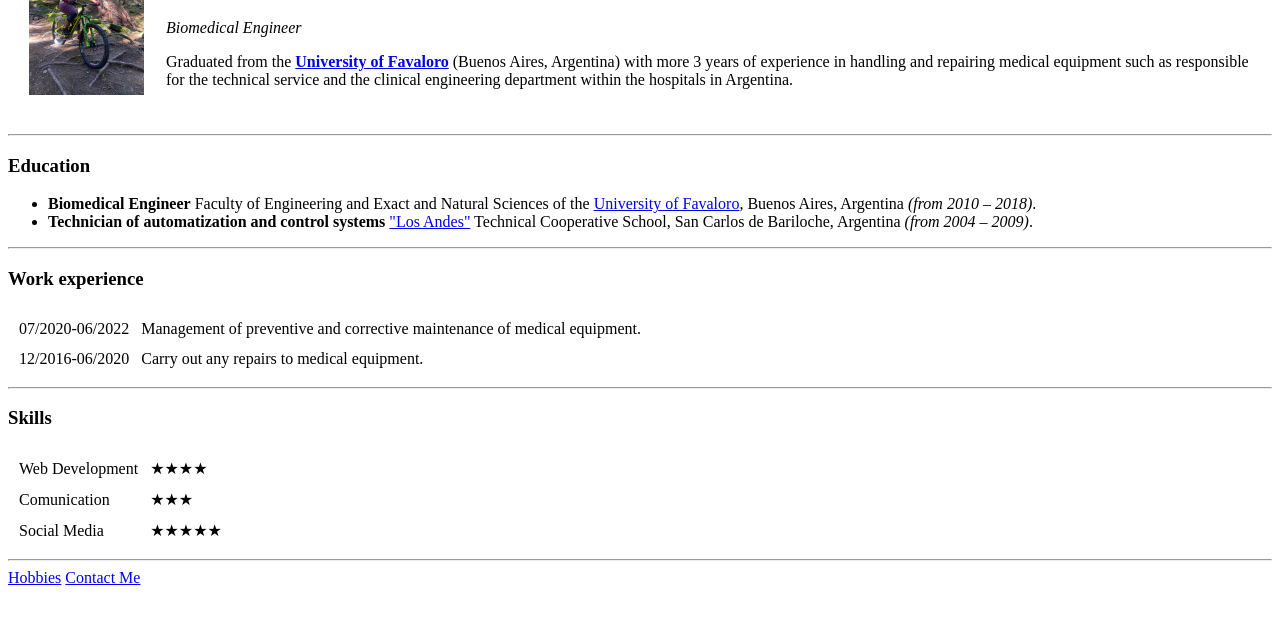
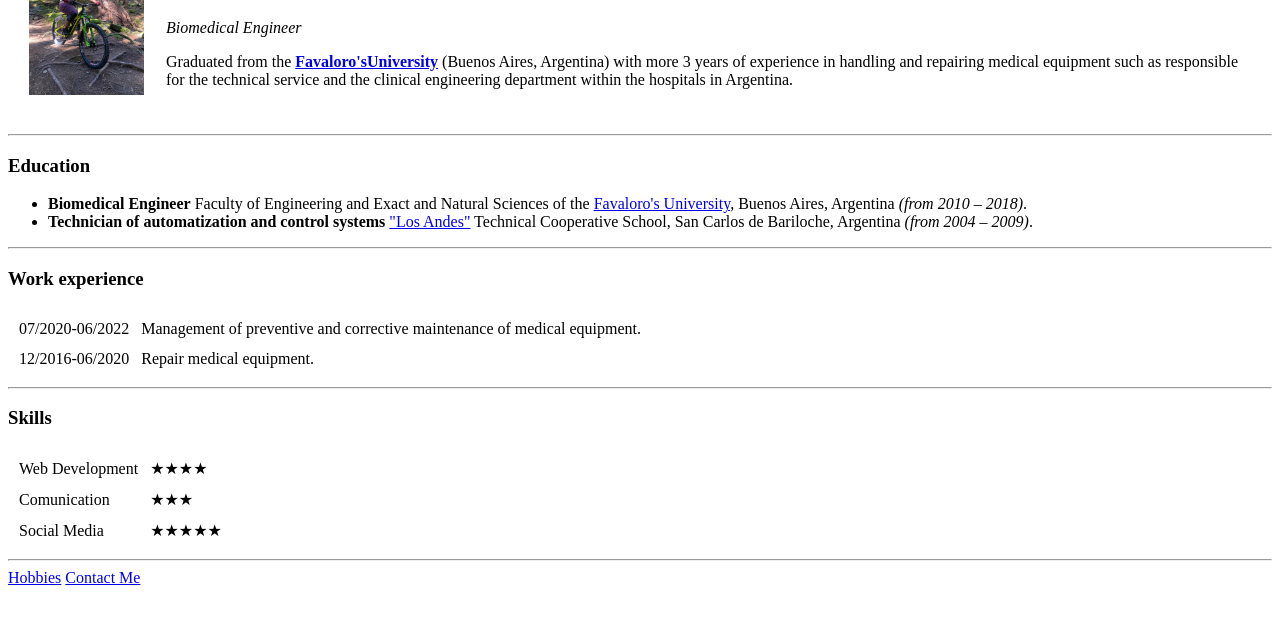
Before and after one commit to Vanibortoni/PersonalSite, a plain HTML site: page index.html in a window 1280 px wide. Shown: the part 90-714 px from the top of the page. Drawn offline with Linux system fonts and the light colour scheme.

Commit message:
Update index.html

```diff
--- a/index.html
+++ b/index.html
@@ -13,7 +13,7 @@
       <td>
         <h1>Vanina Bortoni</h1>
         <p><em>Biomedical Engineer</em></p>
-        <p>Graduated from the <strong><a href="https://www.favaloro.edu.ar/">University of Favaloro</a></strong> (Buenos Aires, Argentina) with more
+        <p>Graduated from the <strong><a href="https://www.favaloro.edu.ar/">Favaloro'sUniversity</a></strong> (Buenos Aires, Argentina) with more
           3 years of experience in handling and repairing medical equipment such as
           responsible for the technical service and the clinical engineering department within the
           hospitals in Argentina.</p>
@@ -23,7 +23,7 @@
   <hr>
   <h3>Education</h3>
   <ul>
-    <li> <strong>Biomedical Engineer</strong> Faculty of Engineering and Exact and Natural Sciences of the <a href="https://www.favaloro.edu.ar/">University of Favaloro</a>, Buenos Aires, Argentina <em>(from 2010 – 2018)</em>.</li>
+    <li> <strong>Biomedical Engineer</strong> Faculty of Engineering and Exact and Natural Sciences of the <a href="https://www.favaloro.edu.ar/">Favaloro's University</a>, Buenos Aires, Argentina <em>(from 2010 – 2018)</em>.</li>
     <li><strong>Technician of automatization and control systems</strong> <a href="https://escuelalosandes.edu.ar/">"Los Andes"</a> Technical Cooperative School, San Carlos de Bariloche, Argentina <em>(from 2004 – 2009)</em>.</li>
   </ul>
   <hr>
@@ -36,7 +36,7 @@
     </tr>
     <tr>
       <td>12/2016-06/2020</td>
-      <td>Carry out any repairs to medical equipment.</td>
+      <td>Repair medical equipment.</td>
     </tr>
   </table>
   <hr>
```
